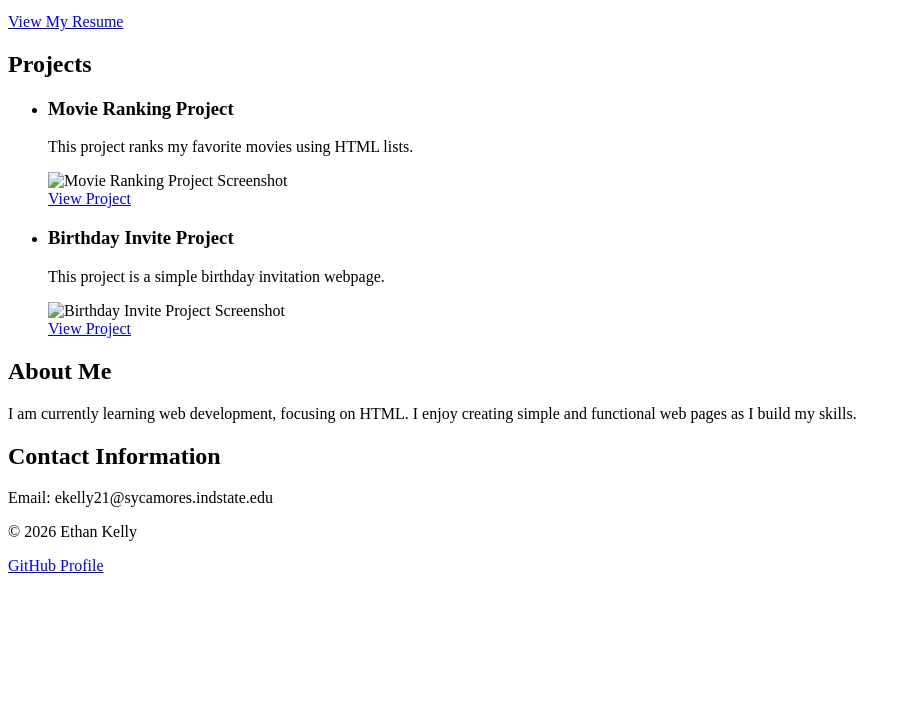
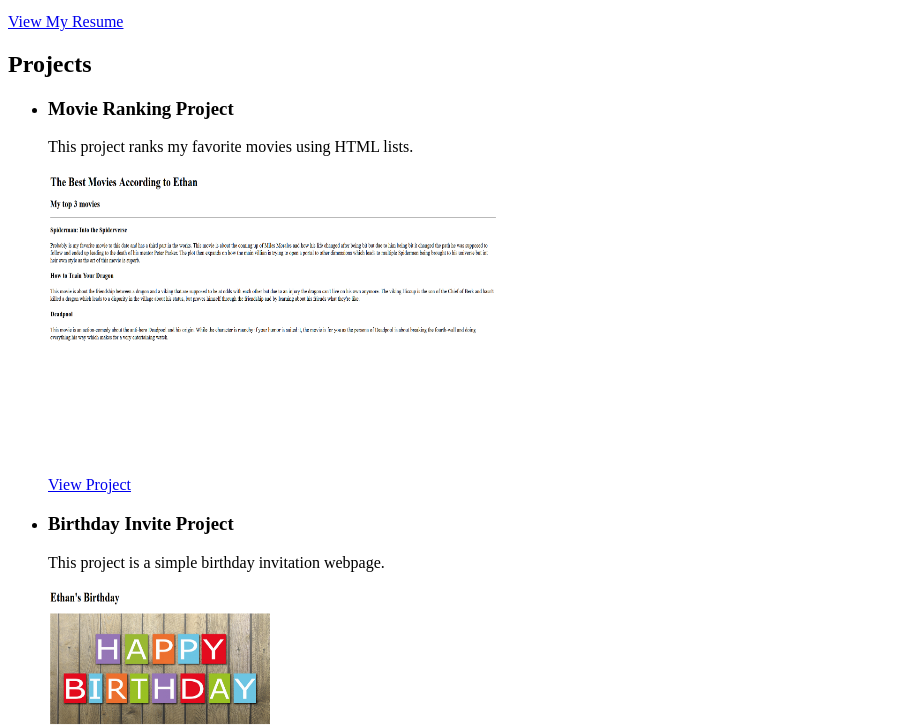
Before and after one commit to ISUekelly21/html-portfolio, a plain HTML site: page index.html in a window 1280 px wide. Shown: the part 101-827 px from the top of the page, without its empty margins (0-911 px from the left). Before the commit the page ends 800 px from the top, so only its background shows below. Drawn offline with Linux system fonts and the light colour scheme.

Commit message:
Update index.html

```diff
--- a/index.html
+++ b/index.html
@@ -21,7 +21,7 @@
             <li>
                 <h3>Movie Ranking Project</h3>
                 <p>This project ranks my favorite movies using HTML lists.</p>
-                <img src="assets/favmovies.png" height="300" width="450" alt="Movie Ranking Project Screenshot">
+                <img src="favmovies.png" height="300" width="450" alt="Movie Ranking Project Screenshot">
                 <br>
                 <a href="movie.html">View Project</a>
             </li>
@@ -29,7 +29,7 @@
             <li>
                 <h3>Birthday Invite Project</h3>
                 <p>This project is a simple birthday invitation webpage.</p>
-                <img src="assets/party.png" height="300" width="450" alt="Birthday Invite Project Screenshot">
+                <img src="party.png" height="300" width="450" alt="Birthday Invite Project Screenshot">
                 <br>
                 <a href="party.html">View Project</a>
             </li>
```
